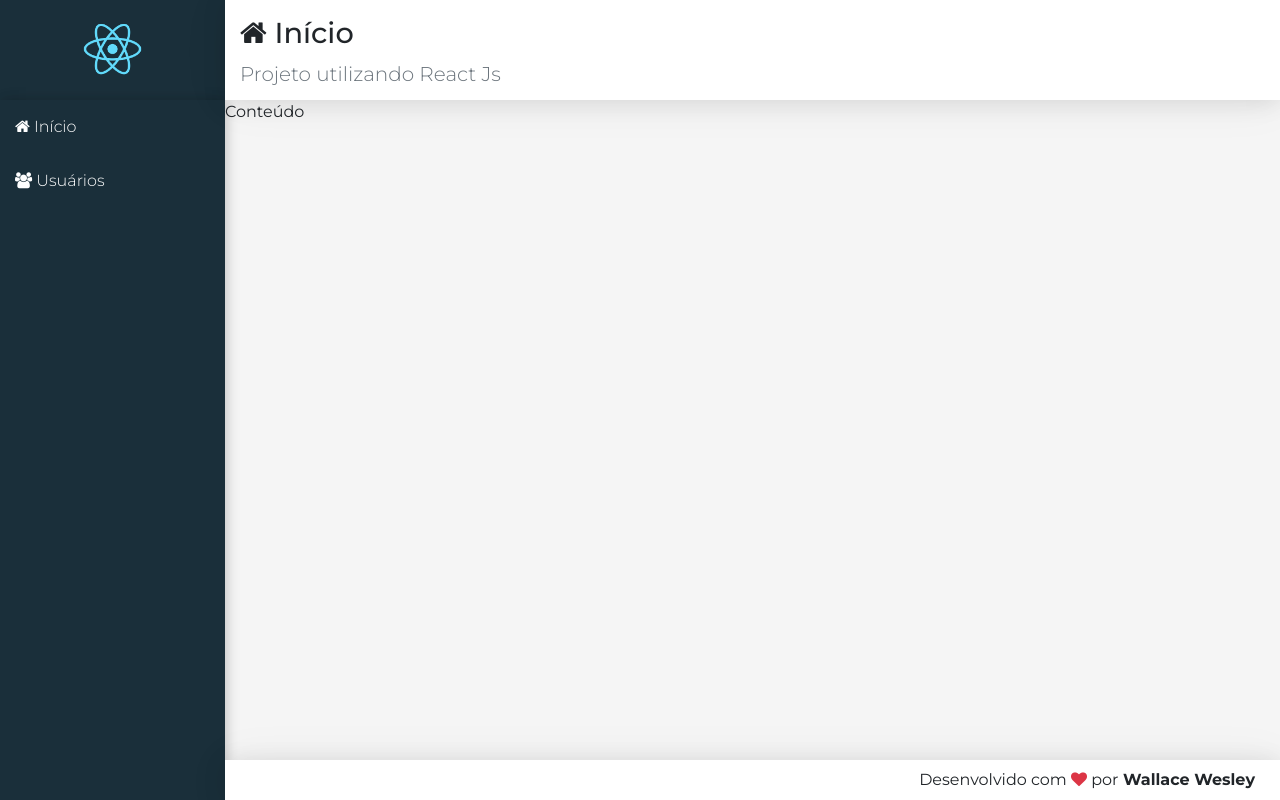
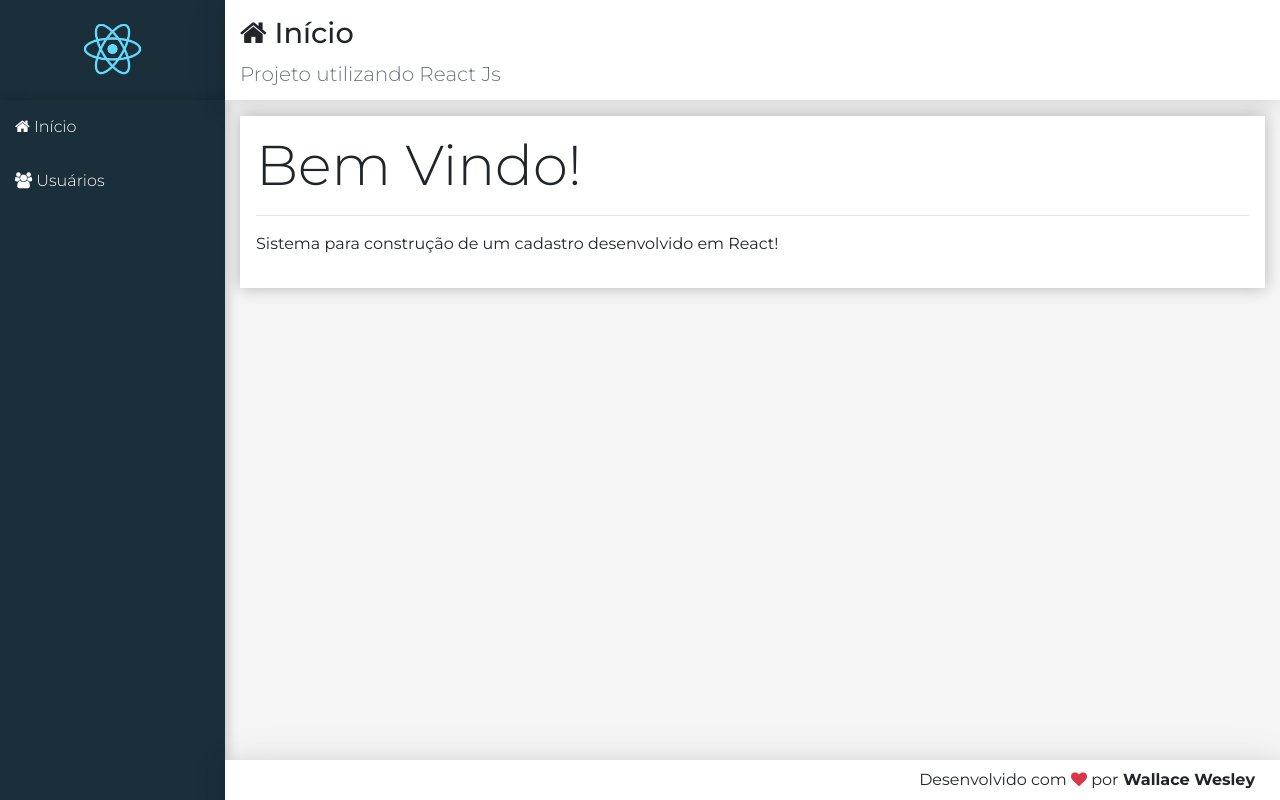
Before and after one commit to wallacewolv/Crud-React, a React (Create React App) app in the folder frontend/: page / in a window 1280 px wide. Built offline with nearby package versions, Linux system fonts and the light colour scheme.

Commit message:
Adicionando o componente Main

```diff
--- /dev/null
+++ b/frontend/src/components/home/Home.jsx
@@ -0,0 +1,14 @@
+import React from 'react'
+import Main from '../template/Main'
+
+export default props =>
+  <Main
+    title="Início"
+    subtitle="Projeto utilizando React Js"
+  >
+    <div className="display-4">Bem Vindo!</div>
+    <hr />
+    <p className="mb-o">
+      Sistema para construção de um cadastro desenvolvido em React!
+    </p>
+  </Main>
--- a/frontend/src/components/template/Main.jsx
+++ b/frontend/src/components/template/Main.jsx
@@ -6,7 +6,9 @@
 export default props =>
   <React.Fragment>
     <Header {...props} />
-    <main className="content ">
-      Conteúdo
+    <main className="content container-fluid">
+      <div className="p-3 mt-3">
+        {props.children}
+      </div>
     </main>
   </React.Fragment>
--- a/frontend/src/main/App.jsx
+++ b/frontend/src/main/App.jsx
@@ -2,7 +2,7 @@
 
 import Logo from '../components/template/Logo'
 import Nav from '../components/template/Nav'
-import Main from '../components/template/Main'
+import Home from '../components/home/Home'
 import Footer from '../components/template/Footer'
 
 import 'bootstrap/dist/css/bootstrap.min.css'
@@ -13,10 +13,6 @@
   <div className="app">
     <Logo />
     <Nav />
-    <Main
-      icon="home"
-      title="Início"
-      subtitle="Projeto utilizando React Js"
-    />
+    <Home />
     <Footer />
   </div>
--- a/frontend/src/styles/template/Main.css
+++ b/frontend/src/styles/template/Main.css
@@ -0,0 +1,4 @@
+main > div {
+  background-color: #FFF;
+  box-shadow: 0px 0px 15px #0004;
+}
```
